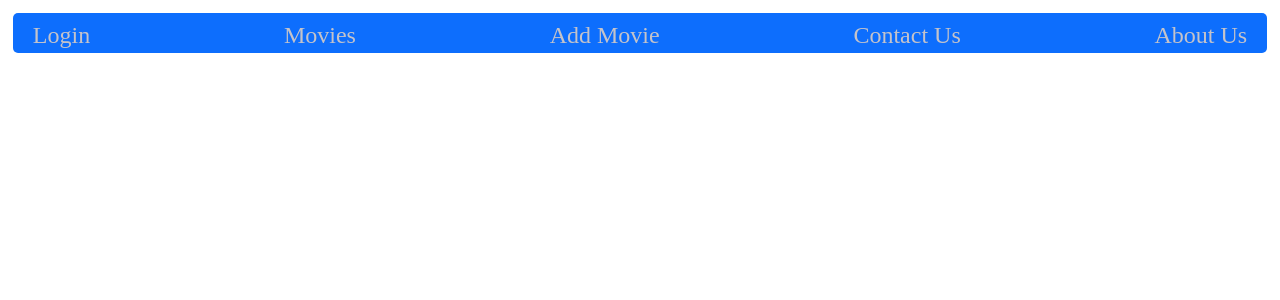
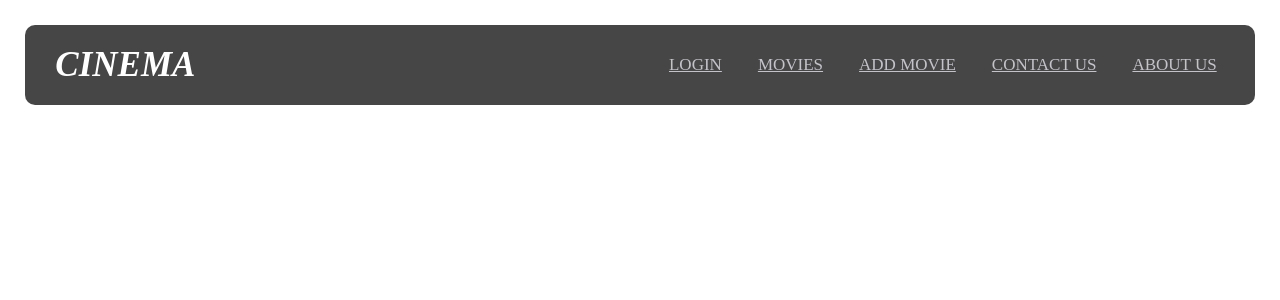
Before and after one commit to KirtanSoni/MovieBooking_React, a React (Create React App) app: page / in a window 1280 px wide. Shown: the top 300 px of the page. Built offline with nearby package versions, Linux system fonts and the light colour scheme; a web font is replaced by a local one.

Commit message:
new navbar and minor visual changes

```diff
--- a/src/App.css
+++ b/src/App.css
@@ -1,3 +1,15 @@
+.logincolor{
+  color: grey;
+}
+.loginbutton{
+  padding: 6px;
+  border: none;
+  border-radius: 20px;
+  background-color:blanchedalmond;
+}
+.errormessage{
+  color: blanchedalmond;
+}
 *{
   box-sizing: border-box;
   margin: 0;
@@ -16,7 +28,7 @@
           url('/src/components/Forms/addmoviebg.jpg');
         background-size: 100% 100%;
         background-repeat: no-repeat;
-        height: 497px;
+        height: 582px;
         width: 100%;
         margin: auto;
         color: white  ;
@@ -51,10 +63,10 @@
 .ContactUs{
   background:
     url('/src/components/Forms/conbg.jpg');
-    opacity:.8;
+    opacity:.9;
   background-size: 100% 100%;
   background-repeat: no-repeat;
-  height: 497px;
+  height: 582px;
   width: 100%;
   color:aliceblue;
   position: relative;
@@ -68,7 +80,7 @@
   display: inline-flex;
 }
 .ContactUs .contact_form_text{
-  opacity:.7;
+  opacity:.6;
   position: relative;
   display: inline-flex;
 }
--- a/src/components/ButtonCard/CardNoButton.css
+++ b/src/components/ButtonCard/CardNoButton.css
@@ -31,5 +31,6 @@ box-shadow:5px 10px 20px 1px  rgba(0, 0,0,0.253) !important;
 }
 
 .overflow{
-    padding: 1% 1% 1% 1%;
+    background: url('/src/components/ButtonCard/images/face.png');
+    color: gray;
 }
--- a/src/components/ButtonCard/CardNoButton.js
+++ b/src/components/ButtonCard/CardNoButton.js
@@ -7,7 +7,7 @@ const CardNoButton=(props)=>{
       <div className="body">
       <div className="card text-center shadow">
       <div className='overflow'>
-      <img src={props.props.imgsrc} className="img-fluid img-thumbnail" alt=""/>
+        All eyes this way please!
       </div>
       <div className="card-body text-dark-white">
         <h2 className='card-title'>{props.props.title}</h2>
--- a/src/components/Forms/login.jsx
+++ b/src/components/Forms/login.jsx
@@ -84,7 +84,7 @@ const Login = () => {
                             <div class="card-front">
                                 <div class="center-wrap">
                                     <div class="section text-center">
-                                        <h4 class="mb-4 pb-3">Log In</h4>
+                                        <h4 class="logincolor">Log In</h4>
                                         <form method="POST">
                                             <div class="form-group">
                                                 <input type="email" name="logemail" class="form-style" placeholder="Your Email" id="logemail" autocomplete="off" onChange={userData("logemail")}></input>
@@ -92,10 +92,12 @@ const Login = () => {
                                             </div>
                                             <div class="form-group mt-2">
                                                 <input type="password" name="logpass" class="form-style" placeholder="Your Password" id="logpass" autocomplete="off" onChange={userData("logpass")}></input>
-                                                {error && error.password_error}
+                                                <div class="errormessage">
+                                                    {error && error.password_error}
+                                                </div>
                                                 <i class="input-icon uil uil-lock-alt"></i>
                                             </div>
-                                            <a href="#" class="btn mt-4" type="submit" onClick={loginsubmit}>submit</a>
+                                            <center><button class="loginbutton" onClick={loginsubmit}>Log In</button></center>
                                         </form>
                                       </div>
                                   </div>
@@ -103,7 +105,7 @@ const Login = () => {
                             <div class="card-back">
                                 <div class="center-wrap">
                                     <div class="section text-center">
-                                        <h4 class="mb-4 pb-3">Sign Up</h4>
+                                        <h4 class="logincolor">Sign Up</h4>
                                         <form method="POST">
                                             <div class="form-group">
                                                 <input type="text" name="username" class="form-style" placeholder="Your Full Name" id="logname" autocomplete="off" onChange={userSignupData("logname")} required></input>
@@ -111,7 +113,9 @@ const Login = () => {
                                             </div>
                                             <div class="form-group mt-2">
                                                 <input type="email" name="email" class="form-style" placeholder="Your Email" id="logemail" autocomplete="off" onChange={userSignupData("logemail")}></input>
-                                                {error && error.email_error}
+                                                <div class="errormessage">
+                                                    {error && error.email_error}
+                                                </div>
                                                 <i class="input-icon uil uil-at"></i>
                                             </div>
                                             <div class="form-group mt-2">
@@ -120,10 +124,12 @@ const Login = () => {
                                             </div>
                                             <div class="form-group mt-2">
                                                 <input type="password" name="confirmpassword" class="form-style" placeholder="Confirm Password" id="confpass" autocomplete="off" onChange={userSignupData("confpass")}></input>
-                                                {error && error.password_error}
+                                                <div class="errormessage">
+                                                    {error && error.password_error}
+                                                </div>
                                                 <i class="input-icon uil uil-lock-alt"></i>
                                             </div>
-                                            <a href="#" class="btn mt-4" type="submit" onClick={signupsubmit}>submit</a>
+                                            <center><button class="loginbutton" onClick={signupsubmit}>Sign Up</button></center>
                                         </form>
                                       </div>
                                   </div>
--- a/src/components/Forms/validation.js
+++ b/src/components/Forms/validation.js
@@ -8,8 +8,7 @@ const Validate_signup = (data) => {
     }
     if(!data.logemail)
     {
-
-        error.email_error=`Email feild can't be empty`
+        error.email_error=`Email field can't be empty`
     }
     else
     {
--- a/src/components/Home.css
+++ b/src/components/Home.css
@@ -14,8 +14,8 @@
     margin-bottom: 19%;
   }
   .parent img {
-    width: 1470px;
-    height: 700px;
+    width: 1337px;
+    height: 582px;
     padding-left: -90px;
     padding-right: -90px;
   }
--- a/src/components/Home.jsx
+++ b/src/components/Home.jsx
@@ -3,13 +3,13 @@ import './Home.css';
 const Home = () => {
     return (
         <div class="parent">
-      <img src="https://etimg.etb2bimg.com/photo/78545917.cms" alt="Books" />
-      <div class="text-block">
-        <h1>Contact Details:</h1>
-        <h1>Theater Name:Ajanta Multiplex</h1>
-        <h1>Theater Address:</h1>
-        <h1>Highway Road Near Dmart</h1>
-        <h1>Nadiad,Gujarat</h1>
+        <img src="https://etimg.etb2bimg.com/photo/78545917.cms" alt="Books" />
+        <div class="text-block">
+        <h3>Contact Details:</h3>
+        <h3>Theater Name : Ajanta Multiplex</h3>
+        <h3>Theater Address: </h3>
+        <h3>Highway Road Near Dmart</h3>
+        <h3>Nadiad,Gujarat</h3>
       </div>
 </div>
     )
--- a/src/components/Movie Display/MovieDisplay.js
+++ b/src/components/Movie Display/MovieDisplay.js
@@ -20,4 +20,4 @@ const MovieDisplay = () => {
     )
 }
 
-export default MovieDisplay
+export default MovieDisplay;
--- a/src/components/Navbar.css
+++ b/src/components/Navbar.css
@@ -1,8 +1,89 @@
-.link{
-    color: black;
+*{
+    padding: 0;
+    margin: 0;
     text-decoration: none;
-}
-.link:hover{
-    text-decoration: line-through;
-    color: whitesmoke;
-}
+    list-style: none;
+    box-sizing: border-box;
+    border-radius: 10px;
+  }
+  body{
+    font-family: montserrat;
+  }
+  nav{
+    background: #0f0f0fc4;
+    height: 80px;
+    width: 100%;
+  }
+  label.logo{
+    color: white;
+    font-size: 35px;
+    line-height: 80px;
+    padding: 0 30px;
+    font-weight: bold;
+    font-style: italic;
+    text-decoration: none;
+  }
+  nav ul{
+    float: right;
+    margin-right: 20px;
+  }
+  nav ul li{
+    display: inline-block;
+    line-height: 80px;
+    margin: 0 5px;
+  }
+  nav ul li a{
+    color: white;
+    font-size: 17px;
+    padding: 7px 13px;
+    border-radius: 3px;
+    text-transform: uppercase;
+  }
+  a.active,a:hover{
+    background: #000000;
+    transition: .5s;
+  }
+  @media (max-width: 952px){
+    label.logo{
+      font-size: 30px;
+      padding-left: 50px;
+    }
+    nav ul li a{
+      font-size: 16px;
+    }
+  }
+  @media (max-width: 858px){
+    .checkbtn{
+      display: block;
+    }
+    ul{
+      position: fixed;
+      width: 100%;
+      height: 100vh;
+      background: #000000;
+      top: 80px;
+      left: -100%;
+      text-align: center;
+      transition: all .5s;
+    }
+    nav ul li{
+      display: block;
+      margin: 50px 0;
+      line-height: 30px;
+    }
+    nav ul li a{
+      font-size: 20px;
+    }
+    a:hover,a.active{
+      background: none;
+      color: #ffffff;
+      text-decoration: none;
+    }
+    #check:checked ~ ul{
+      left: 0;
+    }
+  }
+  section{
+    background-size: cover;
+    height: calc(100vh - 80px);
+  }
--- a/src/components/Navbar.jsx
+++ b/src/components/Navbar.jsx
@@ -3,13 +3,20 @@ import {Link} from "react-router-dom"
 import "./Navbar.css";
 
 function Navbar(){
-    return <nav className="navbar bg-primary">
-        <h4><Link className="link" to="/src/components/Forms/login.jsx">Login</Link></h4>
-        <h4><Link className="link" to="/src/components/Movies/Movies.js">Movies</Link></h4>
-        <h4><Link className="link" to="/src/components/Forms/AddMovie.jsx">Add Movie</Link></h4>
-        <h4><Link className="link" to="/src/components/ContactUs">Contact Us</Link></h4>
-        <h4><Link className="link" to="/AboutUs">About Us</Link></h4>
+    return<>
+    <body>
+    <nav>
+      <label class="logo">CINEMA</label>
+      <ul>
+        <li><Link className="link" to="/src/components/Forms/login.jsx">Login</Link></li>
+        <li><Link className="link" to="/src/components/Movies/Movies.js">Movies</Link></li>
+        <li><Link className="link" to="/src/components/Forms/AddMovie.jsx">Add Movie</Link></li>
+        <li><Link className="link" to="/src/components/ContactUs">Contact Us</Link></li>
+        <li><Link className="link" to="/AboutUs">About Us</Link></li>
+      </ul>
     </nav>
+  </body>
+</>
 }
 
 export default Navbar;
```
Also changed, not shown: src/components/newcomponent/TwoComponent.js (+29 -1 lines), src/components/ButtonCard/images/face.png (added), 1 other file (tests, documents, lock files or other folders).
